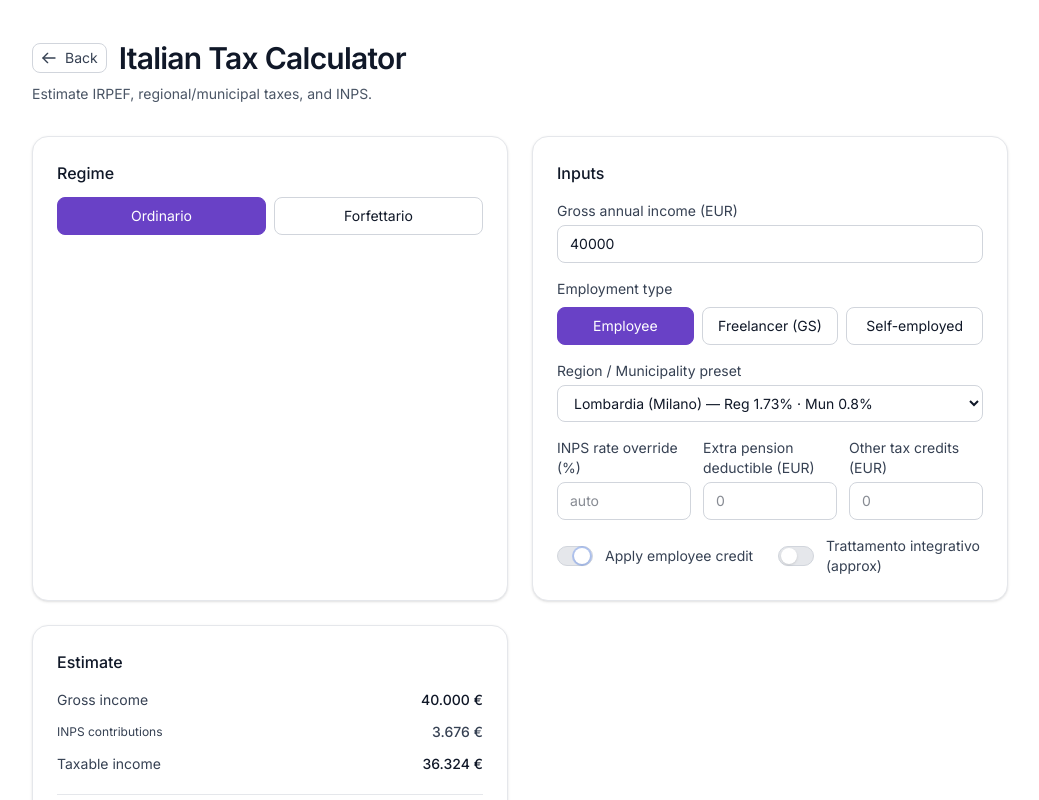
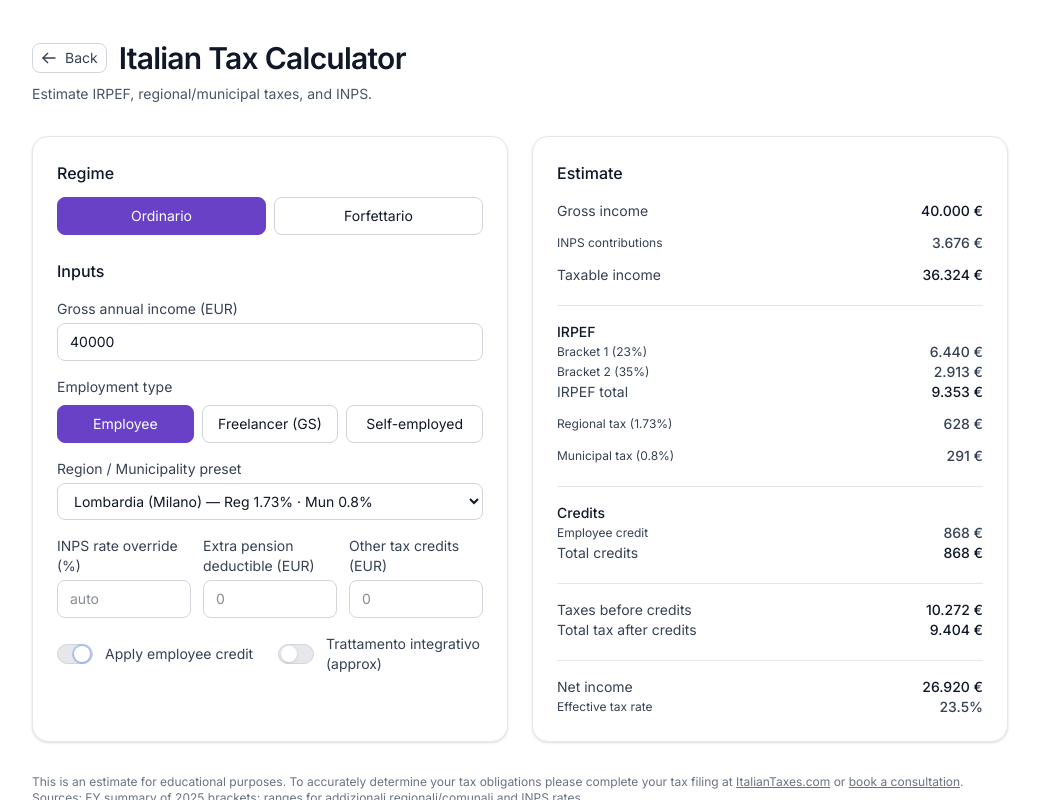
Before and after one commit to giteddyhub/ittaxcalculator, a Next.js app: page / in a window 1280 px wide. Shown: the top 800 px of the page, without its empty margins (120-1159 px from the left). Built offline with nearby package versions, Linux system fonts and the light colour scheme.

Commit message:
ui: merge Regime and Inputs into a single left card; keep calculations on right; rebuild pages

```diff
--- a/src/app/page.tsx
+++ b/src/app/page.tsx
@@ -117,10 +117,9 @@ export default function Home() {
                 Forfettario
               </button>
             </div>
-          </section>
-          {regime === "ordinario" && (
-          <section className="u-card p-6">
-            <h2 className="text-base font-medium">Inputs</h2>
+            {regime === "ordinario" && (
+            <>
+            <h2 className="text-base font-medium mt-6">Inputs</h2>
             <div className="mt-4 grid grid-cols-1 gap-4">
               <div>
                 <label className="u-label">Gross annual income (EUR)</label>
@@ -215,12 +214,12 @@ export default function Home() {
                 <Switch label="Trattamento integrativo (approx)" checked={trattamentoIntegrativo} onChange={setTrattamentoIntegrativo} />
               </div>
             </div>
-          </section>
-          )}
+            </>
+            )}
 
-          {regime === "forfettario" && (
-          <section className="u-card p-6">
-            <h2 className="text-base font-medium">Inputs (Forfettario)</h2>
+            {regime === "forfettario" && (
+            <>
+            <h2 className="text-base font-medium mt-6">Inputs (Forfettario)</h2>
             <div className="mt-4 grid grid-cols-1 gap-4">
               <div>
                 <label className="u-label">Annual revenues (EUR)</label>
@@ -271,8 +270,9 @@ export default function Home() {
                 </label>
               </div>
             </div>
+            </>
+            )}
           </section>
-          )}
 
           {regime === "ordinario" && (
           <section className="u-card p-6">
```
Also changed, not shown: 3 other files (tests, documents, lock files or other folders).
